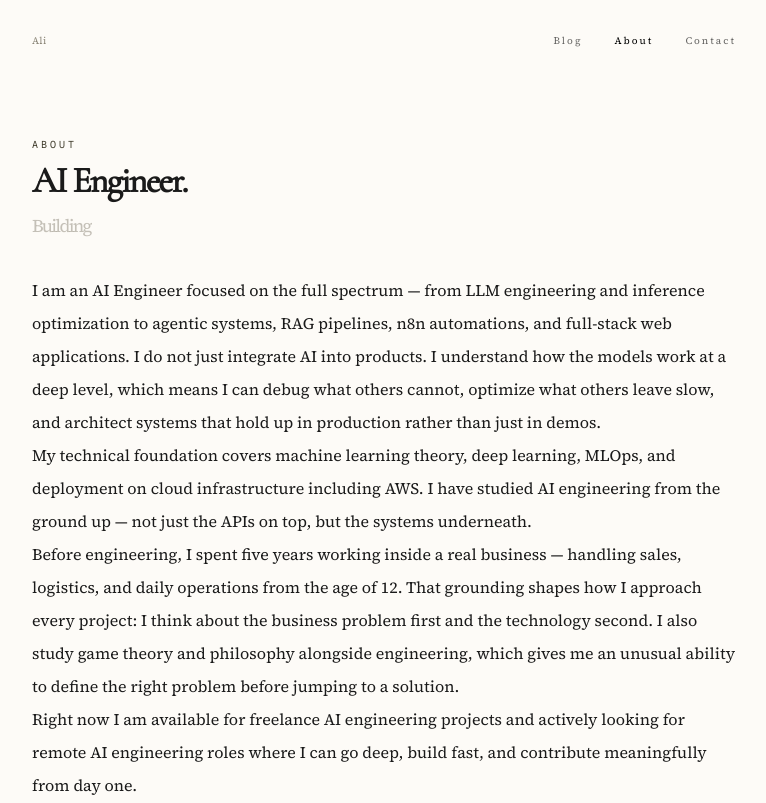
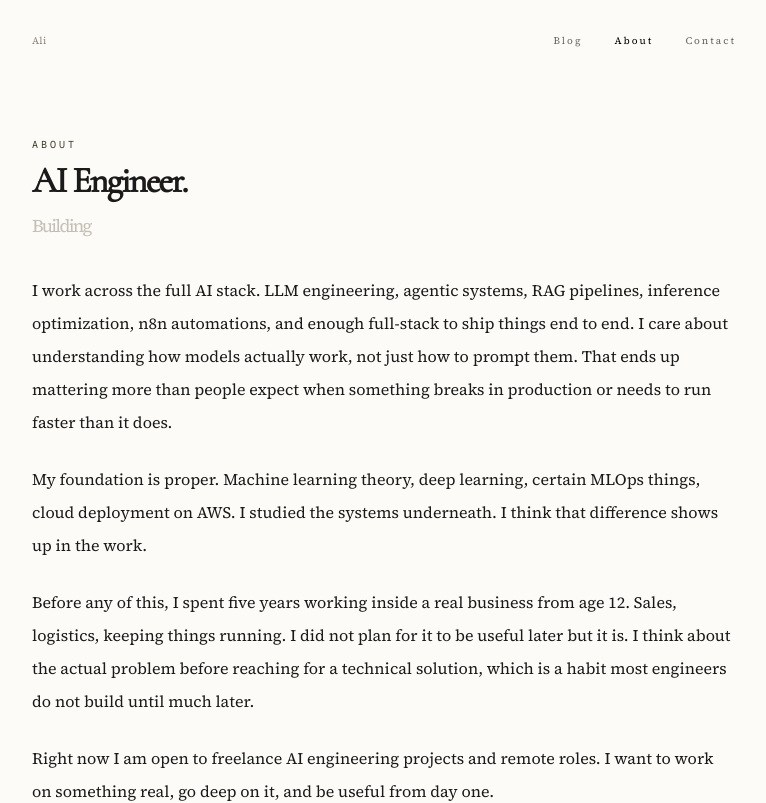
Before and after one commit to salisai/Portfolio, a Next.js app: page /about in a window 1280 px wide. Shown: the top 803 px of the page, without its empty margins (256-1022 px from the left). Built offline with nearby package versions, Linux system fonts and the light colour scheme.

Commit message:
changing content

```diff
--- a/app/about/page.tsx
+++ b/app/about/page.tsx
@@ -29,15 +29,20 @@ const About = () => {
             </h1>
 
               <p className='text-[14px] md:text-[16px]'>
-              I am an AI Engineer focused on the full spectrum — from LLM engineering and inference optimization to agentic systems, RAG pipelines, n8n automations, and full-stack web applications. I do not just integrate AI into products. I understand how the models work at a deep level, which means I can debug what others cannot, optimize what others leave slow, and architect systems that hold up in production rather than just in demos.
+                I work across the full AI stack. LLM engineering, agentic systems, RAG pipelines, inference optimization, n8n automations, and enough full-stack to ship things end to end. I care about understanding how models actually work, not just how to prompt them. That ends up mattering more than people expect when something breaks in production or needs to run faster than it does.
               </p>
+              <br/>
               <p className='text-[14px] md:text-[16px]'>
-              My technical foundation covers machine learning theory, deep learning, MLOps, and deployment on cloud infrastructure including AWS. I have studied AI engineering from the ground up — not just the APIs on top, but the systems underneath.
+                My foundation is proper. Machine learning theory, deep learning, certain MLOps things, cloud deployment on AWS. I studied the systems underneath. I think that difference shows up in the work.
               </p>
+              <br/>
               <p className='text-[14px] md:text-[16px]'>
-              Before engineering, I spent five years working inside a real business — handling sales, logistics, and daily operations from the age of 12. That grounding shapes how I approach every project: I think about the business problem first and the technology second. I also study game theory and philosophy alongside engineering, which gives me an unusual ability to define the right problem before jumping to a solution.            </p>
+                Before any of this, I spent five years working inside a real business from age 12. Sales, logistics, keeping things running. I did not plan for it to be useful later but it is. I think about the actual problem before reaching for a technical solution, which is a habit most engineers do not build until much later.
+              </p>
+              <br/>
+
               <p className='text-[14px] md:text-[16px]'>
-              Right now I am available for freelance AI engineering projects and actively looking for remote AI engineering roles where I can go deep, build fast, and contribute meaningfully from day one.
+                Right now I am open to freelance AI engineering projects and remote roles. I want to work on something real, go deep on it, and be useful from day one.
               </p>
           </div>
         </motion.div>
--- a/app/blog/blog-client.tsx
+++ b/app/blog/blog-client.tsx
@@ -24,7 +24,7 @@ export function BlogClient({ posts }: BlogClientProps) {
           variants={stagger}
           initial="hidden"
           animate="show"
-          className="gap-4 border-b border-border/50"
+          className="gap-4"
         >
           <div className="">
             <span className="text-[10px] font-mono uppercase tracking-[0.3em] text-primary">Blog</span>
--- a/app/page.tsx
+++ b/app/page.tsx
@@ -72,9 +72,8 @@ export default function Home() {
                 </span>
               </h1>
               <p className='text-[14px] text-foreground font-light leading-relaxed'>
-                  Hey, I'm Ali. I build full-stack web apps and wire AI into them — LLMs, agentic workflows,
-                  and API integrations that make products smarter without getting in the user's way. Currently open to freelance projects and full-stack roles. If you're building something real,
-                  <span className="text-primary/80 font-medium"> let's talk.</span>
+                  Hey, I'm Ali. I build with AI and spend a lot of time trying to understand it properly. Language models, deep learning, agentic workflows. The field moves fast and I like keeping up. Open to freelance projects and AI engineering roles.
+                  Let's talk
                 </p>
             </div>
           </motion.div>
```
Lines whose indentation alone changed are shown as unchanged.
